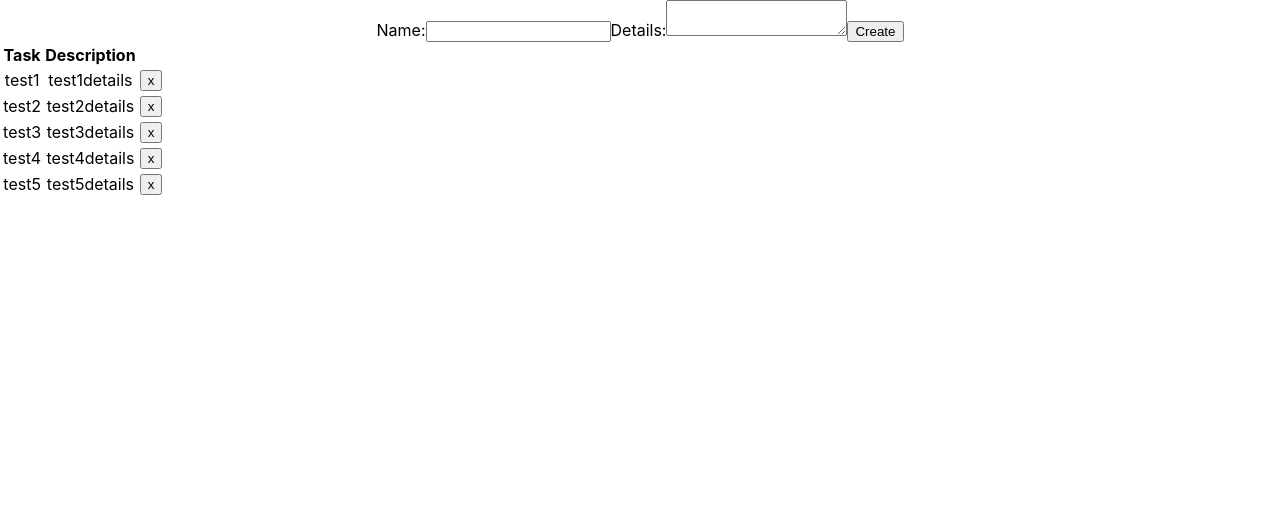
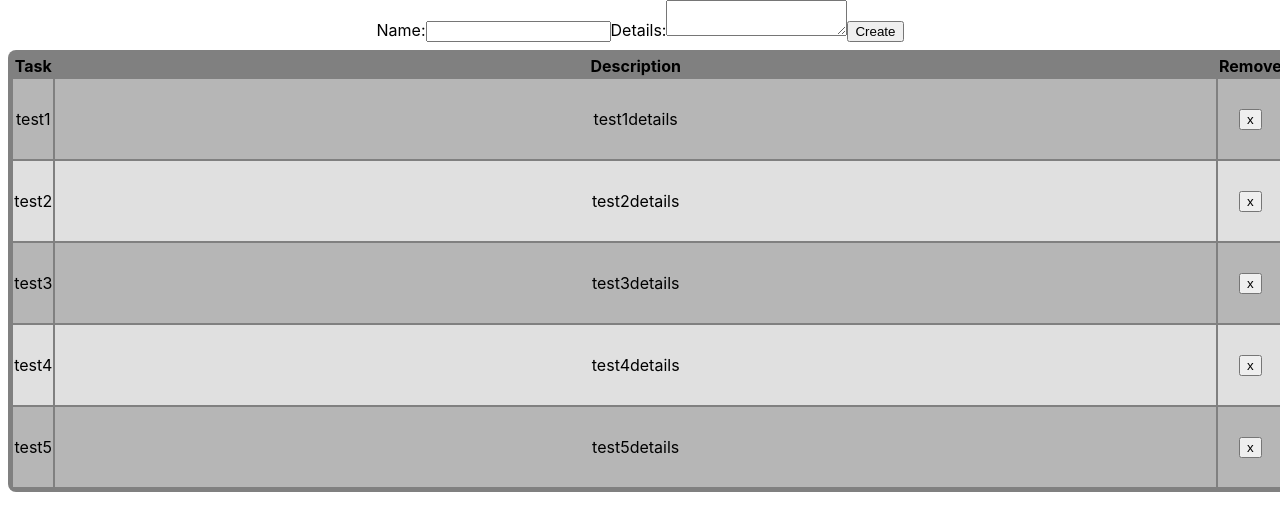
Before and after one commit to halmass822/reactodo, a React (Create React App) app: page / in a window 1280 px wide. Shown: the top 530 px of the page. Built offline with nearby package versions, Linux system fonts and the light colour scheme.

Commit message:
some table styling

```diff
--- a/src/App.js
+++ b/src/App.js
@@ -1,7 +1,7 @@
 import { useState } from 'react';
 import './App.css';
 import NewTaskForm from './components/NewTaskform/NewTaskForm';
-import TasksDisplay from './components/TasksDisplay/TasksForm';
+import TasksDisplay from './components/TasksDisplay/TasksDisplay';
 
 function App() {
 
--- a/src/components/NewTaskform/NewTaskForm.js
+++ b/src/components/NewTaskform/NewTaskForm.js
@@ -16,12 +16,15 @@ export default function NewTaskForm(props) {
         <label className="newTaskName">Name:
             <input type="text" onChange={(e) => setNewTaskName(e.target.value)}
             value={newTaskName}
-            className="nameInput"></input>
+            className="nameInput"
+            required
+            ></input>
         </label>
         <label className="newTaskDetails">Details:
             <textarea type="text" onChange={(e) => setNewTaskDetails(e.target.value)}
             value={newTaskDetails}
-            className="nameInput"></textarea>
+            className="nameInput"
+            ></textarea>
         </label>
         <button className="newTaskSubmitBtn" type="submit">Create</button>
     </form>
--- a/src/components/Task/Task.js
+++ b/src/components/Task/Task.js
@@ -1,5 +1,5 @@
 export default function Task(props) {
-    return <tr>
+    return <tr className="taskRow">
     <td>{props.taskInfo.taskName}</td>
     <td>{props.taskInfo.taskDetails}</td>
     <td>
--- /dev/null
+++ b/src/components/TasksDisplay/TasksDisplay.css
@@ -0,0 +1,37 @@
+.tasksTable {
+    background-color: grey;
+    border-radius: 0.5rem;
+    margin: 0.5rem;
+    padding: 0.2rem;
+    width: 100%;
+}
+
+.tasksTable thead {
+    border-bottom: 1px solid black;
+}
+
+.tasksTable tbody tr {
+    background-color: rgb(224, 224, 224);
+    border-collapse: collapse;
+    height: 5rem;
+}
+
+.tasksTable td {
+    text-wrap: wrap;
+}
+
+.tasksTable tbody tr:nth-child(odd) {
+    background-color: rgb(182, 182, 182);
+}
+
+.tasksDisplayHeader1 {
+    width: 10rem;
+}
+
+.tasksDisplayHeader2 {
+    width: 100%;
+}
+
+.tasksDisplayHeader3 {
+    width: 3rem;
+}
--- /dev/null
+++ b/src/components/TasksDisplay/TasksDisplay.js
@@ -0,0 +1,21 @@
+import Task from "../Task/Task"
+import "./TasksDisplay.css"
+
+export default function TasksDisplay(props) {
+    return <div className= "TasksDisplayContainer">
+        <table className="tasksTable">
+            <thead>
+                <tr>
+                    <th className="tasksDisplayHeader1">Task</th>
+                    <th className="tasksDisplayHeader2">Description</th>
+                    <th className="tasksDisplayHeader3">Remove</th>
+                </tr>
+            </thead>
+            <tbody>
+                {props.tasks.map((task, index) => {
+                    return <Task key={index} taskInfo={task} removeTask={props.removeTask} />
+                })}
+            </tbody>
+        </table>
+    </div>
+}
--- a/src/components/TasksDisplay/TasksForm.js
+++ /dev/null
@@ -1,17 +0,0 @@
-import Task from "../Task/Task"
-
-export default function TasksDisplay(props) {
-    return <table className="tasksTable">
-        <thead>
-            <tr>
-                <th>Task</th>
-                <th>Description</th>
-            </tr>
-        </thead>
-        <tbody>
-            {props.tasks.map((task, index) => {
-                return <Task key={index} taskInfo={task} removeTask={props.removeTask} />
-            })}
-        </tbody>
-    </table>
-}
```
